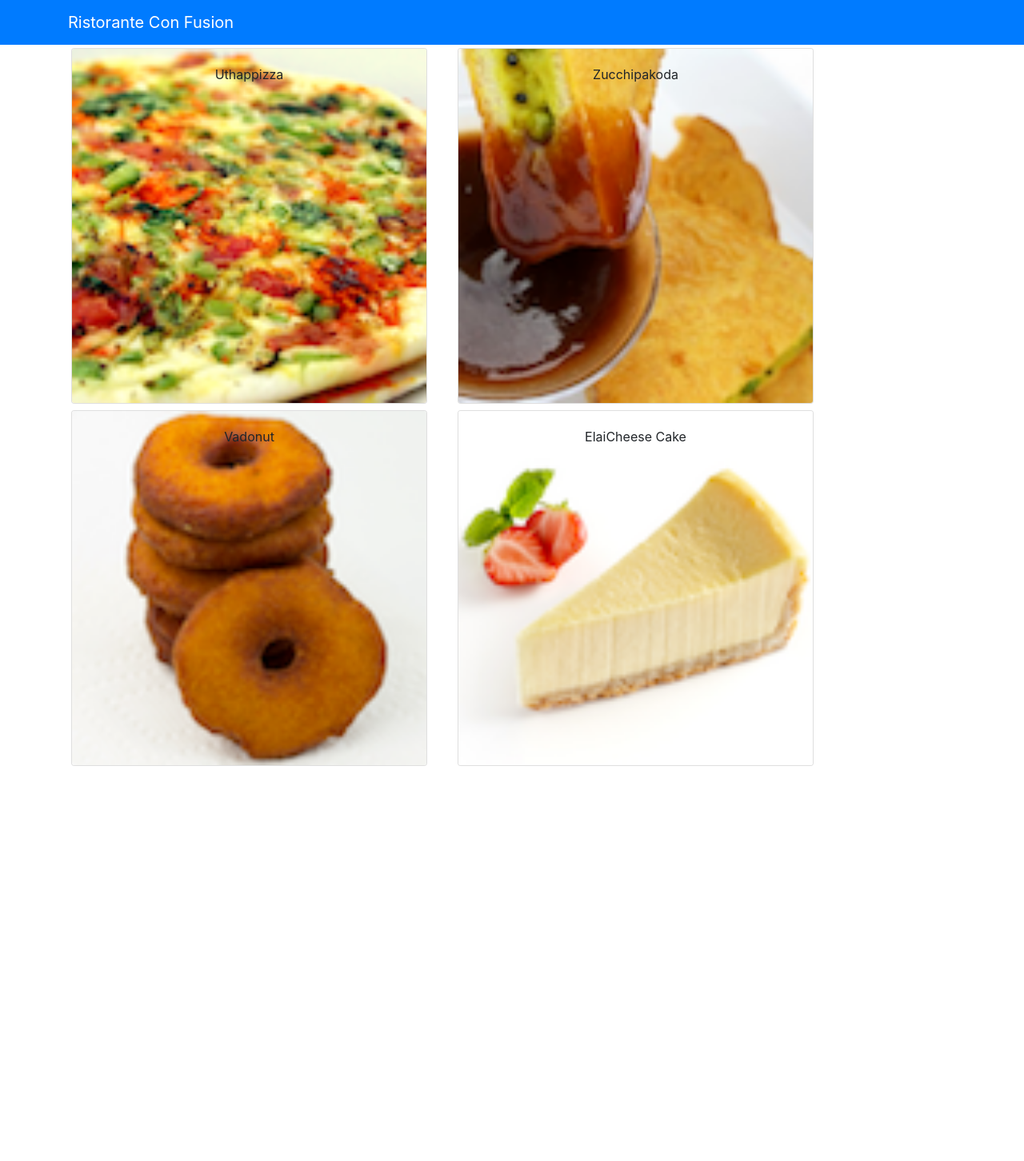
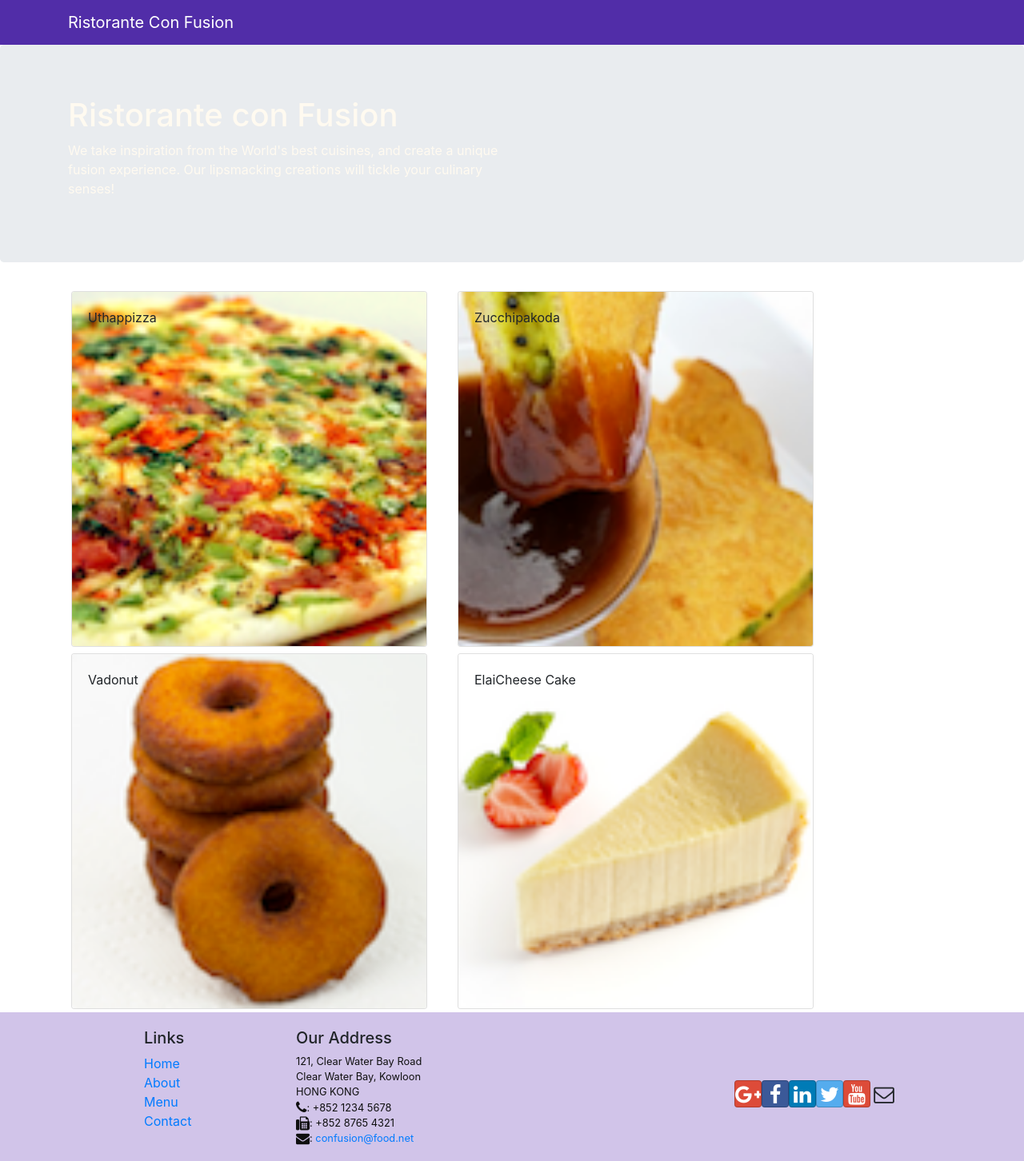
Before and after one commit to Daniyal-Naeem/MyReactApp, a React (Create React App) app: page /contactus in a window 1280 px wide. Shown: the top 1452 px of the page at 80% size. Before the commit the page ends 962 px from the top, so only its background shows below. Built offline with nearby package versions, Linux system fonts and the light colour scheme.

Commit message:
Header and Footer

```diff
--- a/package.json
+++ b/package.json
@@ -7,6 +7,8 @@
     "@testing-library/react": "^9.5.0",
     "@testing-library/user-event": "^7.2.1",
     "bootstrap": "^4.5.0",
+    "bootstrap-social": "^5.1.1",
+    "font-awesome": "^4.7.0",
     "react": "^16.13.1",
     "react-dom": "^16.13.1",
     "react-scripts": "3.4.1",
--- a/src/App.css
+++ b/src/App.css
@@ -1,38 +1,33 @@
-.App {
-  text-align: center;
+.row-header{
+  margin:0px auto;
+  padding:0px auto;
 }
 
-.App-logo {
-  height: 40vmin;
-  pointer-events: none;
+.row-content {
+  margin:0px auto;
+  padding: 50px 0px 50px 0px;
+  border-bottom: 1px ridge;
+  min-height:400px;
 }
 
-@media (prefers-reduced-motion: no-preference) {
-  .App-logo {
-    animation: App-logo-spin infinite 20s linear;
-  }
+.footer{
+  background-color: #D1C4E9;
+  margin:0px auto;
+  padding: 20px 0px 20px 0px;
+}
+.jumbotron {
+  padding:70px 30px 70px 30px;
+  margin:0px auto;
+  background: #9575CD ;
+  color:floralwhite;
 }
 
-.App-header {
-  background-color: #282c34;
-  min-height: 100vh;
-  display: flex;
-  flex-direction: column;
-  align-items: center;
-  justify-content: center;
-  font-size: calc(10px + 2vmin);
-  color: white;
+address{
+  font-size:80%;
+  margin:0px;
+  color:#0f0f0f;
 }
 
-.App-link {
-  color: #61dafb;
+.navbar-dark {
+  background-color: #512DA8;
 }
-
-@keyframes App-logo-spin {
-  from {
-    transform: rotate(0deg);
-  }
-  to {
-    transform: rotate(360deg);
-  }
-}
--- a/src/App.js
+++ b/src/App.js
@@ -1,26 +1,15 @@
 import React, { Component } from 'react';
 import './App.css';
-import { Navbar, NavbarBrand } from 'reactstrap';
-import Menu from './components/MenuComponent';
-import { DISHES } from './shared/dishes';
+import Main from './components/MainComponent';
 
 class App extends Component {
-  constructor(props) {
-    super(props);
-    this.state = {
-      dishes: DISHES
-    };
-  }
+
 
   render(){
   return (
   <div className="App">
-    <Navbar dark color="primary">
-      <div className="container">
-        <NavbarBrand href="/">Ristorante Con Fusion</NavbarBrand>
-      </div>
-    </Navbar>
-    <Menu dishes={this.state.dishes} />
+
+    <Main />
 
 
   </div>
--- a/src/components/DishdetailComponent.js
+++ b/src/components/DishdetailComponent.js
@@ -1,36 +1,64 @@
-import React, { Component } from 'react';
-import { Card, CardImg,  CardText, CardBody, CardTitle } from 'reactstrap';
+import React from 'react';
+import { Card, CardImg, CardText, CardBody, CardTitle } from 'reactstrap';
 
-class Dishdetail extends Component {
-  render() {
-    const commentList = this.props.dish.comments.map(item => (
-        <li>
+function RenderDish({ dish }) {
+  if (dish != null) {
+    return (
+      <Card>
+        <CardImg widh="100%" src={dish.image} alt={dish.name} />
+        <CardBody>
+          <CardTitle>{dish.name}</CardTitle>
+          <CardText>{dish.description}</CardText>
+        </CardBody>
+      </Card>
+    );
+  } else {
+    return (
+      <div></div>
+    );
+  }
+}
 
-          {item.comment}
-          <br/><br/>
-          -- {item.author},  {item.date}
-          <br/><br/>
-        </li>
-      )
+function RenderComments({ comments }) {
+  if (!comments || comments.length === 0) {
+    return (
+      <div></div>
     );
+  } else {
+    const commentsContent = comments.map((c) => {
+      return (
+        <ul key={c.id} className="list-unstyled">
+          <li>{c.comment}</li>
+      <li>-- {c.author}, {c.date}</li>
+        </ul>
+      );
+    });
     return (
-      <div className="row">
-        <div className="col-12 col-md-5 m-1">
-          <Card>
-            <CardImg top src={this.props.dish.image} alt={this.props.dish.name} />
-            <CardBody>
-              <CardTitle>{this.props.dish.name}</CardTitle>
-              <CardText>{this.props.dish.description}</CardText>
-            </CardBody>
-          </Card>
-        </div>
-        <div className="col-12 col-md-5 m-1">
+      <div className="col-12 col-md-5 m-1">
         <h4>Comments</h4>
-          <ul>{commentList}</ul>
-        </div>
+        {commentsContent}
       </div>
     );
   }
 }
 
-export default Dishdetail;
+const DishDetail = (props) => {
+  console.log('DishDetail component render is invoked');
+  if (!props.dish) {
+    return (
+      <div></div>
+    );
+  }
+  return (
+    <div className="container">
+      <div className="row">
+        <div className="col-12 col-md-5 m-1">
+          <RenderDish dish={props.dish} />
+        </div>
+        <RenderComments comments={props.dish.comments} />
+      </div>
+    </div>
+  );
+}
+
+export default DishDetail;
--- /dev/null
+++ b/src/components/FooterComponent.js
@@ -0,0 +1,50 @@
+import React from 'react';
+
+function Footer(props) {
+    return(
+    <div className="footer">
+        <div className="container">
+            <div className="row justify-content-center">
+                <div className="col-4 offset-1 col-sm-2">
+                    <h5>Links</h5>
+                    <ul className="list-unstyled">
+                        <li><a href="#">Home</a></li>
+                        <li><a href="#">About</a></li>
+                        <li><a href="#">Menu</a></li>
+                        <li><a href="contactus.html">Contact</a></li>
+                    </ul>
+                </div>
+                <div className="col-7 col-sm-5">
+                    <h5>Our Address</h5>
+                    <address>
+		              121, Clear Water Bay Road<br />
+		              Clear Water Bay, Kowloon<br />
+		              HONG KONG<br />
+		              <i className="fa fa-phone fa-lg"></i>: +852 1234 5678<br />
+		              <i className="fa fa-fax fa-lg"></i>: +852 8765 4321<br />
+		              <i className="fa fa-envelope fa-lg"></i>: <a href="mailto:confusion@food.net">
+                         confusion@food.net</a>
+                    </address>
+                </div>
+                <div className="col-12 col-sm-4 align-self-center">
+                    <div className="text-center">
+                        <a className="btn btn-social-icon btn-google" href="http://google.com/+"><i className="fa fa-google-plus"></i></a>
+                        <a className="btn btn-social-icon btn-facebook" href="http://www.facebook.com/profile.php?id="><i className="fa fa-facebook"></i></a>
+                        <a className="btn btn-social-icon btn-linkedin" href="http://www.linkedin.com/in/"><i className="fa fa-linkedin"></i></a>
+                        <a className="btn btn-social-icon btn-twitter" href="http://twitter.com/"><i className="fa fa-twitter"></i></a>
+                        <a className="btn btn-social-icon btn-google" href="http://youtube.com/"><i className="fa fa-youtube"></i></a>
+                        <a className="btn btn-social-icon" href="mailto:"><i className="fa fa-envelope-o"></i></a>
+                    </div>
+                </div>
+            </div>
+            <div className="row justify-content-center">
+                <div className="col-auto">
+                    <p>© Copyright 2018 Ristorante Con Fusion</p>
+                </div>
+            </div>
+        </div>
+    </div>
+    )
+}
+
+export default Footer;
--- /dev/null
+++ b/src/components/HeaderComponent.js
@@ -0,0 +1,28 @@
+import React, { Component } from 'react';
+import { Navbar, NavbarBrand, Jumbotron } from 'reactstrap';
+
+class Header extends Component {
+  render() {
+    return(
+    <React.Fragment>
+      <Navbar dark>
+        <div className="container">
+            <NavbarBrand href="/">Ristorante Con Fusion</NavbarBrand>
+        </div>
+      </Navbar>
+      <Jumbotron>
+           <div className="container">
+               <div className="row row-header">
+                   <div className="col-12 col-sm-6">
+                       <h1>Ristorante con Fusion</h1>
+                       <p>We take inspiration from the World's best cuisines, and create a unique fusion experience. Our lipsmacking creations will tickle your culinary senses!</p>
+                   </div>
+               </div>
+           </div>
+       </Jumbotron>
+    </React.Fragment>
+    );
+  }
+}
+
+export default Header;
--- /dev/null
+++ b/src/components/MainComponent.js
@@ -0,0 +1,35 @@
+import React, { Component } from 'react';
+import Menu from './MenuComponent';
+import Dishdetail from './DishdetailComponent';
+import { DISHES } from '../shared/dishes';
+import Header from './HeaderComponent';
+import Footer from './FooterComponent';
+
+class Main extends Component {
+
+  constructor(props) {
+    super(props);
+    this.state = {
+        dishes: DISHES ,
+        selectedDish: null
+    };
+  }
+
+  onDishSelect(dishId) {
+    this.setState({ selectedDish: dishId});
+  }
+
+  render() {
+    return (
+      <div>
+
+         <Header/>
+        <Menu dishes={this.state.dishes} onClick={(dishId) => this.onDishSelect(dishId)} />
+        <Dishdetail dish={this.state.dishes.filter((dish) => dish.id === this.state.selectedDish)[0]} />
+         <Footer />
+      </div>
+    );
+  }
+}
+
+export default Main;
--- a/src/components/MenuComponent.js
+++ b/src/components/MenuComponent.js
@@ -1,44 +1,26 @@
-import React, { Component } from 'react';
-import { Card, CardImg, CardImgOverlay, CardTitle } from 'reactstrap';
-import DishdetailComponent from './DishdetailComponent';
+import React from 'react';
+import { Card, CardImg, CardImgOverlay,
+    CardTitle } from 'reactstrap';
 
-class Menu extends Component {
-
-    constructor(props) {
-        super(props);
-
-        this.state = {
-            selectedDish: null
-        }
+    function RenderMenuItem ({dish, onClick}) {
+        return (
+            <Card
+                onClick={() => onClick(dish.id)}>
+                <CardImg width="100%" src={dish.image} alt={dish.name} />
+                <CardImgOverlay>
+                    <CardTitle>{dish.name}</CardTitle>
+                </CardImgOverlay>
+            </Card>
+        );
     }
 
-    onDishSelect(dish) {
-        this.setState({ selectedDish: dish});
-    }
+    const Menu = (props) => {
 
-    renderDish(dish) {
-        if (dish != null)
-            return(
-                <DishdetailComponent dish={dish}></DishdetailComponent>
-            );
-        else
-            return(
-                <div></div>
-            );
-    }
-
-    render() {
-        const menu = this.props.dishes.map((dish) => {
+        const menu = props.dishes.map((dish) => {
             return (
-              <div  className="col-12 col-md-5 m-1">
-                <Card key={dish.id}
-                  onClick={() => this.onDishSelect(dish)}>
-                  <CardImg width="100%" src={dish.image} alt={dish.name} />
-                  <CardImgOverlay>
-                      <CardTitle>{dish.name}</CardTitle>
-                  </CardImgOverlay>
-                </Card>
-              </div>
+                <div className="col-12 col-md-5 m-1"  key={dish.id}>
+                    <RenderMenuItem dish={dish} onClick={props.onClick} />
+                </div>
             );
         });
 
@@ -47,10 +29,8 @@
                 <div className="row">
                     {menu}
                 </div>
-                {this.renderDish(this.state.selectedDish)}
             </div>
         );
     }
-}
 
 export default Menu;
--- a/src/index.js
+++ b/src/index.js
@@ -4,6 +4,8 @@
 import App from './App';
 import * as serviceWorker from './serviceWorker';
 import 'bootstrap/dist/css/bootstrap.min.css';
+import 'font-awesome/css/font-awesome.css';
+import 'bootstrap-social/bootstrap-social.css';
 
 ReactDOM.render(
   <React.StrictMode>
@@ -12,7 +14,5 @@
   document.getElementById('root')
 );
 
-// If you want your app to work offline and load faster, you can change
-// unregister() to register() below. Note this comes with some pitfalls.
-// Learn more about service workers: https://bit.ly/CRA-PWA
+
 serviceWorker.unregister();
```
Also changed, not shown: src/logo.svg (deleted), src/shared/dishes.js (line endings or trailing spaces), 1 other file (tests, documents, lock files or other folders).
